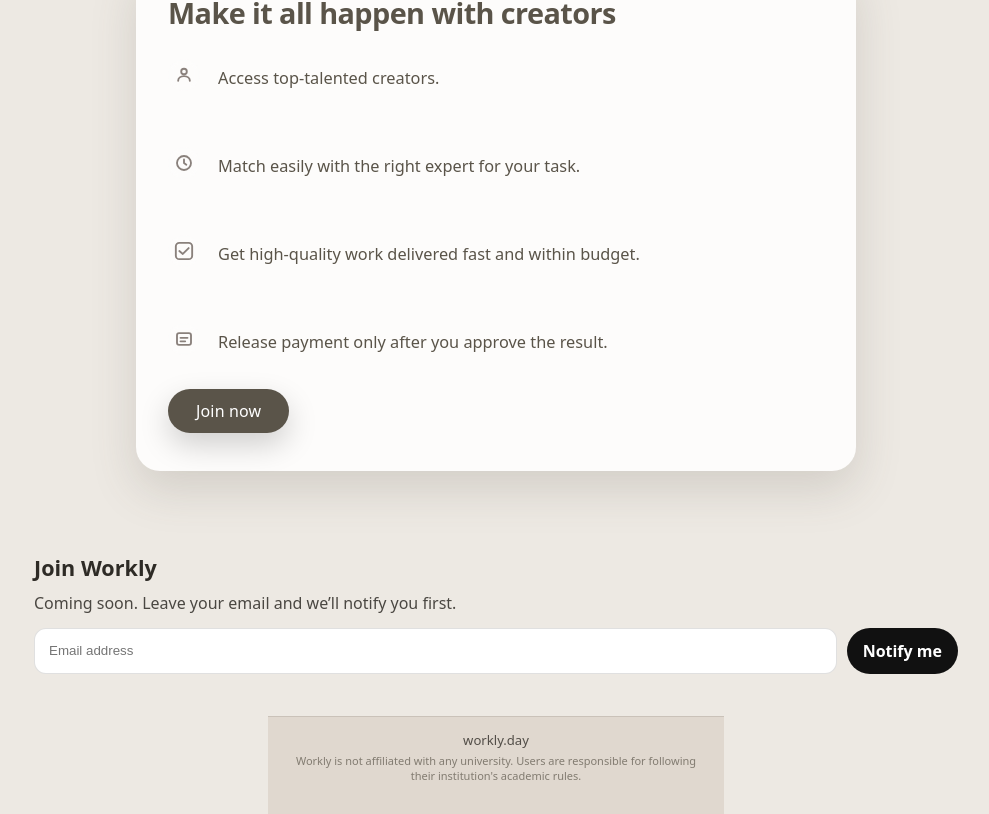
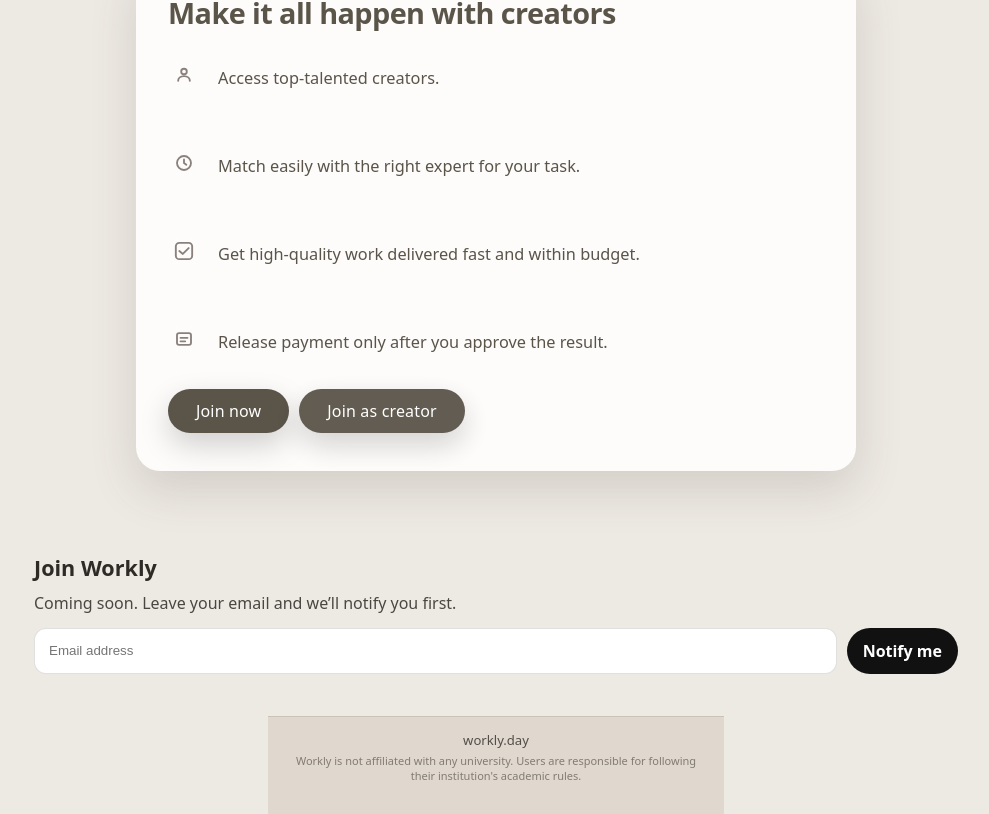
Before and after one commit to SEBRAHEIM/workly-landing, a Next.js app: page / in a window 1280 px wide. Shown: the part 1047-1861 px from the top of the page, without its empty margins (144-1133 px from the left). Built offline with nearby package versions, Linux system fonts and the light colour scheme.

Commit message:
Add creator join trigger (auth modal intent=creator)

```diff
--- a/pages/index.js
+++ b/pages/index.js
@@ -469,6 +469,15 @@ description: "Anything else required for your course.",
                 >
                   Join now
                 </button>
+                <button
+                  type="button"
+                  className="creators-join-btn"
+                  data-auth-modal-trigger
+                  data-auth-modal-intent="creator"
+                  style={{ marginLeft: 10, opacity: 0.95 }}
+                >
+                  Join as creator
+                </button>
               </div>
 </div>
           </section>
```
